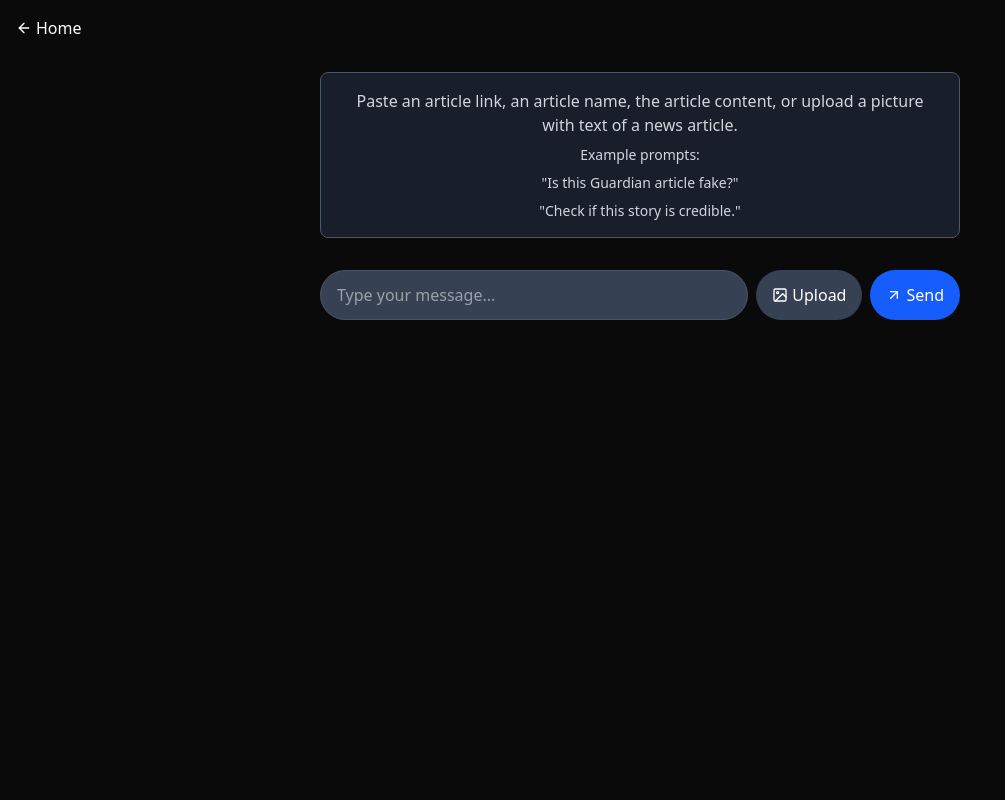
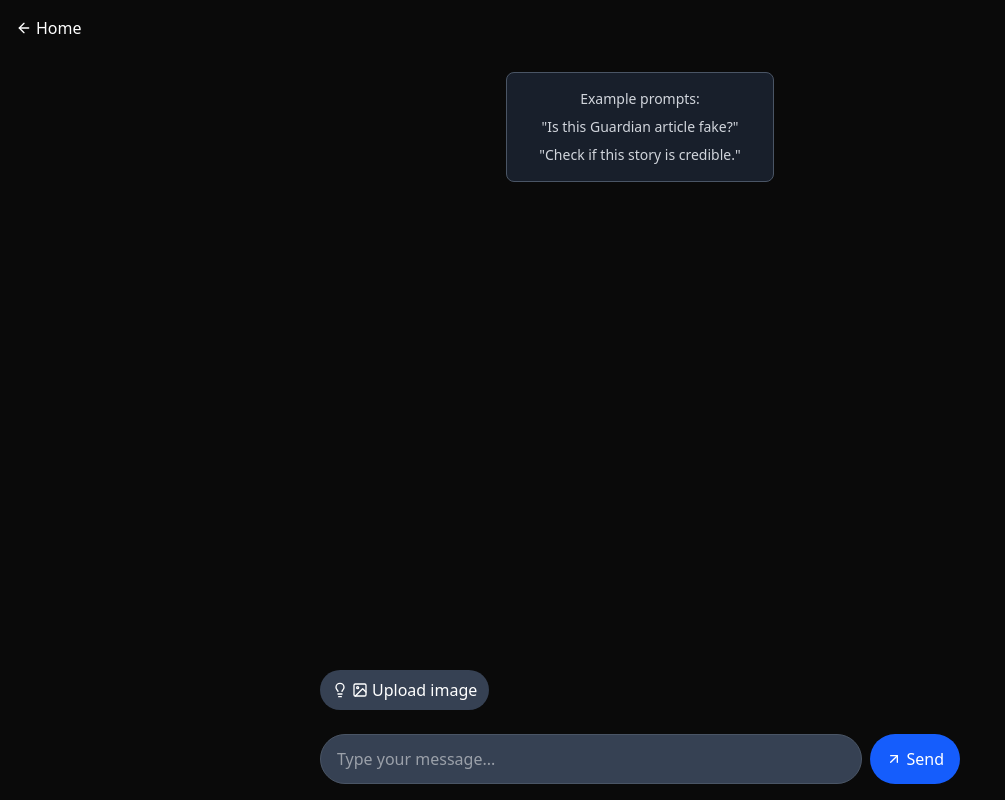
Before and after one commit to Psionyc/antifake, a Next.js app: page /chat in a window 1280 px wide. Shown: the whole page, without its empty margins (0-1005 px from the left). Built offline with nearby package versions, Linux system fonts and the light colour scheme.

Commit message:
feat: add server processing and chat input actions

```diff
--- /dev/null
+++ b/src/app/api/process/route.ts
@@ -0,0 +1,18 @@
+import { NextRequest, NextResponse } from "next/server";
+import { fetchArticleText } from "@/lib/article";
+import { findCredibleSources } from "@/lib/googleSearch";
+
+export async function POST(req: NextRequest) {
+  try {
+    const { input } = await req.json();
+    let content = String(input || "").trim();
+    if (/^https?:\/\//i.test(content)) {
+      content = await fetchArticleText(content);
+    }
+    const sources = await findCredibleSources(content.slice(0, 120));
+    return NextResponse.json({ content, sources });
+  } catch (err) {
+    console.error("process error", err);
+    return NextResponse.json({ content: "", sources: [] });
+  }
+}
--- a/src/app/chat/page.tsx
+++ b/src/app/chat/page.tsx
@@ -6,7 +6,6 @@ import { FiArrowLeft } from "react-icons/fi";
 import ChatInput from "@/components/ChatInput";
 import MessageList from "@/components/MessageList";
 import { initAntiFakeAgent } from "@/lib/ai";
-import { fetchArticleText } from "@/lib/article";
 
 interface Message {
   text: string;
@@ -36,19 +35,17 @@ export default function ChatPage() {
         return;
       }
 
-      let content = text.trim();
-      if (/^https?:\/\//i.test(content)) {
-        content = await fetchArticleText(content);
-      }
-
-      const searchRes = await fetch("/api/search", {
+      const processRes = await fetch("/api/process", {
         method: "POST",
         headers: { "Content-Type": "application/json" },
-        body: JSON.stringify({ query: content.slice(0, 120) }),
+        body: JSON.stringify({ input: text }),
       });
-      if (searchRes.ok) {
-        const data = await searchRes.json();
-        const sources: string[] = data.sources || [];
+      let content = text.trim();
+      let sources: string[] = [];
+      if (processRes.ok) {
+        const data = await processRes.json();
+        content = data.content || content;
+        sources = data.sources || [];
         if (sources.length) {
           content += `\n\nCredible sources found on Google: ${sources.join(", ")}`;
         }
@@ -78,11 +75,14 @@ export default function ChatPage() {
   return (
     <div className="flex min-h-screen flex-col items-center bg-neutral-950 text-white">
       <div className="w-full p-4">
-        <Link href="/" className="flex items-center gap-1 text-white hover:underline">
+        <Link
+          href="/"
+          className="flex items-center gap-1 text-white hover:underline"
+        >
           <FiArrowLeft /> Home
         </Link>
       </div>
-      <div className="flex w-full max-w-2xl flex-col">
+      <div className="flex w-full max-w-2xl flex-col pb-32">
         <MessageList messages={messages} />
         <ChatInput onSend={handleSend} />
       </div>
--- a/src/components/ChatInput.tsx
+++ b/src/components/ChatInput.tsx
@@ -1,7 +1,8 @@
 "use client";
 
-import { ChangeEvent, FormEvent, useRef, useState } from "react";
-import { FiArrowUpRight, FiImage } from "react-icons/fi";
+import { ChangeEvent, FormEvent, useEffect, useRef, useState } from "react";
+import { FiArrowUpRight, FiImage, FiClipboard } from "react-icons/fi";
+import { Lightbulb } from "lucide-react";
 
 interface ChatInputProps {
   onSend: (message: string) => Promise<void> | void;
@@ -9,7 +10,17 @@ interface ChatInputProps {
 
 export default function ChatInput({ onSend }: ChatInputProps) {
   const [text, setText] = useState("");
+  const [hasClipboard, setHasClipboard] = useState(false);
   const fileRef = useRef<HTMLInputElement>(null);
+
+  useEffect(() => {
+    if (navigator.clipboard) {
+      navigator.clipboard
+        .readText()
+        .then((t) => setHasClipboard(Boolean(t.trim())))
+        .catch(() => {});
+    }
+  }, []);
 
   const handleImageChange = async (e: ChangeEvent<HTMLInputElement>) => {
     const file = e.target.files?.[0];
@@ -35,11 +46,47 @@ export default function ChatInput({ onSend }: ChatInputProps) {
     setText("");
   };
 
+  const handlePasteClick = async () => {
+    if (!navigator.clipboard) return;
+    try {
+      const clipText = await navigator.clipboard.readText();
+      if (clipText.trim()) {
+        setText(clipText.trim());
+        setHasClipboard(false);
+      }
+    } catch {}
+  };
+
   return (
-    <form onSubmit={handleSubmit} className="flex w-full gap-2 p-4">
+    <form
+      onSubmit={handleSubmit}
+      className="fixed bottom-0 left-0 right-0 mx-auto flex w-full max-w-2xl gap-2 bg-neutral-950 p-4"
+    >
+      <div className="absolute bottom-full left-0 right-0 mb-2 flex flex-col gap-2 px-4 sm:flex-row sm:overflow-x-auto">
+        {hasClipboard && (
+          <button
+            type="button"
+            onClick={handlePasteClick}
+            className="flex items-center gap-1 rounded-full bg-gray-700 px-3 py-2 text-white"
+          >
+            <Lightbulb className="h-4 w-4" />
+            <FiClipboard className="h-4 w-4" />
+            <span>Paste</span>
+          </button>
+        )}
+        <button
+          type="button"
+          onClick={() => fileRef.current?.click()}
+          className="flex items-center gap-1 rounded-full bg-gray-700 px-3 py-2 text-white"
+        >
+          <Lightbulb className="h-4 w-4" />
+          <FiImage className="h-4 w-4" />
+          <span>Upload image</span>
+        </button>
+      </div>
       <input
         type="text"
-        className="flex-1 rounded-full border border-gray-600 px-4 py-3 bg-gray-700 text-white"
+        className="flex-1 rounded-full border border-gray-600 bg-gray-700 px-4 py-3 text-white"
         placeholder="Type your message..."
         value={text}
         onChange={(e) => setText(e.target.value)}
@@ -47,18 +94,11 @@ export default function ChatInput({ onSend }: ChatInputProps) {
       <input
         type="file"
         accept="image/*"
+        capture="environment"
         ref={fileRef}
         onChange={handleImageChange}
         className="hidden"
       />
-      <button
-        type="button"
-        onClick={() => fileRef.current?.click()}
-        className="flex items-center gap-1 rounded-full bg-gray-700 px-4 py-3 text-white"
-      >
-        <FiImage />
-        <span className="hidden sm:inline">Upload</span>
-      </button>
       <button
         type="submit"
         className="flex items-center gap-1 rounded-full bg-blue-600 px-4 py-3 text-white"
--- a/src/components/MessageList.tsx
+++ b/src/components/MessageList.tsx
@@ -18,7 +18,6 @@ export default function MessageList({ messages }: MessageListProps) {
     return (
       <div className="flex flex-1 items-center justify-center p-4">
         <div className="rounded-md border border-gray-600 bg-gray-800/70 px-8 py-4 text-center text-gray-300 font-medium space-y-2">
-          <p>Paste an article link, an article name, the article content, or upload a picture with text of a news article.</p>
           <p className="text-sm">Example prompts:</p>
           <p className="text-sm">"Is this Guardian article fake?"</p>
           <p className="text-sm">"Check if this story is credible."</p>
@@ -52,8 +51,8 @@ export default function MessageList({ messages }: MessageListProps) {
               msg.sender === "user"
                 ? "bg-blue-600 text-white"
                 : msg.error
-                ? "bg-red-900 text-red-200 border border-red-400"
-                : "bg-gray-800 text-white"
+                  ? "bg-red-900 text-red-200 border border-red-400"
+                  : "bg-gray-800 text-white"
             }`}
           >
             {msg.loading ? (
```
